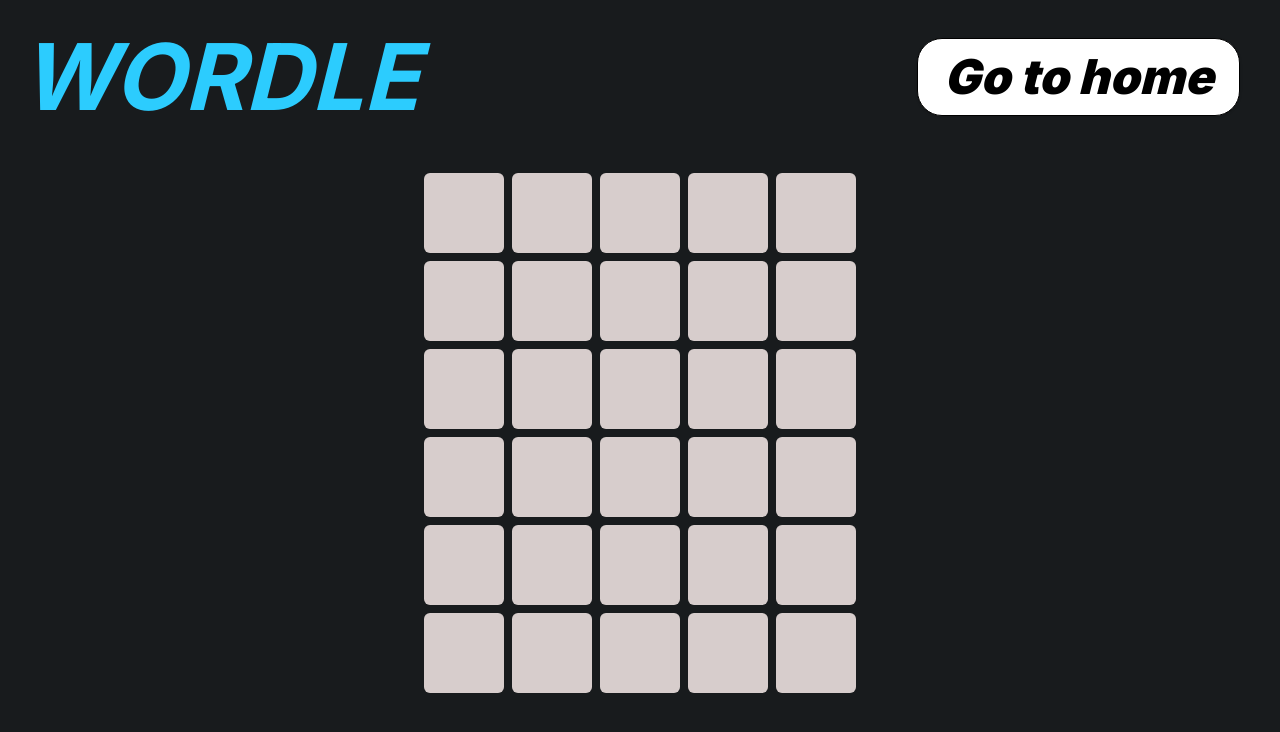
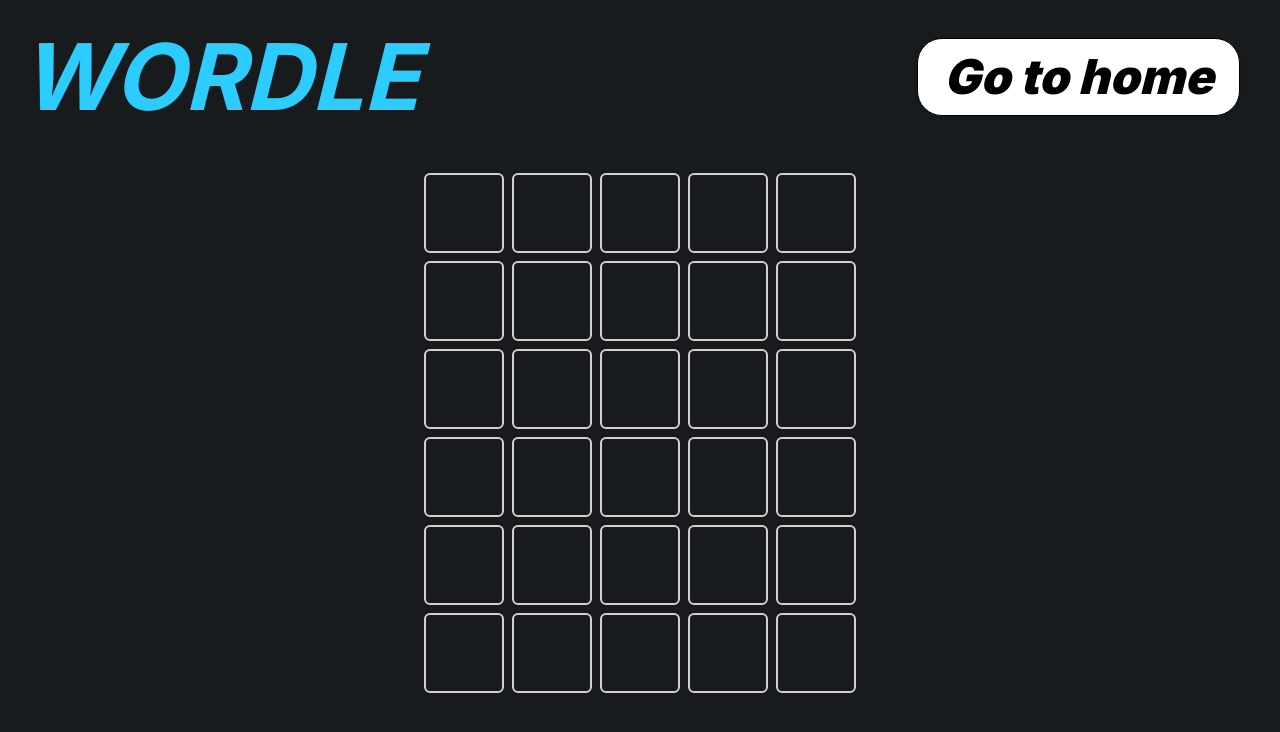
Before and after one commit to UrielJolodovsky/wordle, a Next.js app: page /game in a window 1280 px wide. Shown: the top 732 px of the page. Built offline with nearby package versions, Linux system fonts and the light colour scheme.

Commit message:
Change style of grid

```diff
--- a/src/components/GameGrid.tsx
+++ b/src/components/GameGrid.tsx
@@ -66,20 +66,20 @@
             <input type="text" value={inputWord} autoFocus onKeyDown={handleKeyDown} onChange={(ev: any) => inputChange(ev.target.value)} className="w-full h-full absolute opacity-0 left-0 top-0 cursor-default"></input>
             {Array.isArray(words) ? words.map((word, index) =>
             <div key={index + 1} className="grid grid-cols-5 gap-2 grid-flow-row">
-                <div className="w-20 h-20 flex items-center text-center justify-center rounded-md bg-modalColor">
-                    <h3 className="text-[50px] text-black">{word[0] ? word[0].toLocaleUpperCase() : ''}</h3>
+                <div className="w-20 h-20 flex items-center text-center justify-center rounded-md border-2 border-modalColor">
+                    <h3 className="text-[50px] text-modalColor">{word[0] ? word[0].toLocaleUpperCase() : ''}</h3>
                 </div>
-                <div className="w-20 h-20 flex items-center text-center justify-center rounded-md bg-modalColor">
-                    <h3 className="text-[50px] text-black">{word[1] ? word[1].toLocaleUpperCase() : ''}</h3>
+                <div className="w-20 h-20 flex items-center text-center justify-center rounded-md border-2 border-modalColor">
+                    <h3 className="text-[50px] text-modalColor">{word[1] ? word[1].toLocaleUpperCase() : ''}</h3>
                 </div>
-                <div className="w-20 h-20 flex items-center text-center justify-center rounded-md bg-modalColor">
-                    <h3 className="text-[50px] text-black">{word[2] ? word[2].toLocaleUpperCase() : ''}</h3>
+                <div className="w-20 h-20 flex items-center text-center justify-center rounded-md border-2 border-modalColor">
+                    <h3 className="text-[50px] text-modalColor">{word[2] ? word[2].toLocaleUpperCase() : ''}</h3>
                 </div>
-                <div className="w-20 h-20 flex items-center text-center justify-center rounded-md bg-modalColor">
-                    <h3 className="text-[50px] text-black">{word[3] ? word[3].toLocaleUpperCase() : ''}</h3>
+                <div className="w-20 h-20 flex items-center text-center justify-center rounded-md border-2 border-modalColor">
+                    <h3 className="text-[50px] text-modalColor">{word[3] ? word[3].toLocaleUpperCase() : ''}</h3>
                 </div>
-                <div className="w-20 h-20 flex items-center text-center justify-center rounded-md bg-modalColor">
-                    <h3 className="text-[50px] text-black">{word[4] ? word[4].toLocaleUpperCase() : ''}</h3>
+                <div className="w-20 h-20 flex items-center text-center justify-center rounded-md border-2 border-modalColor">
+                    <h3 className="text-[50px] text-modalColor">{word[4] ? word[4].toLocaleUpperCase() : ''}</h3>
                 </div>
             </div>
             ) : ""}
```
